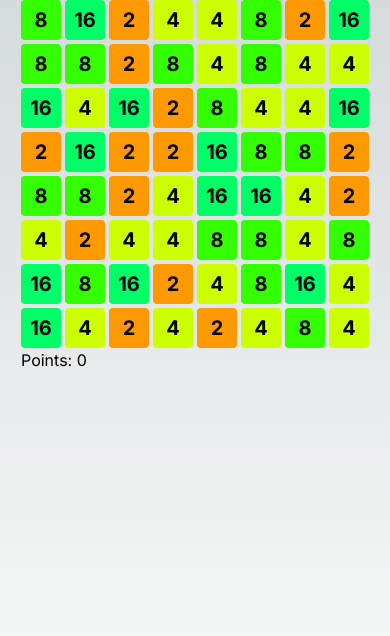
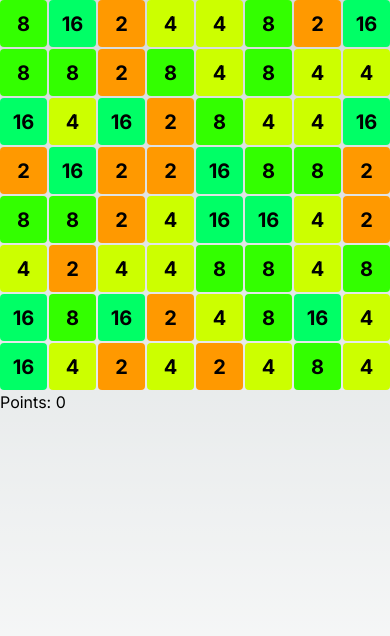
Before and after one commit to MikeBellika/tile-game, a Next.js app: page / in a window 390 px wide. Shown: the top 636 px of the page. Built offline with nearby package versions, Linux system fonts and the light colour scheme.

Commit message:
Make tiles bigger on mobile

```diff
--- a/components/Game.tsx
+++ b/components/Game.tsx
@@ -100,7 +100,7 @@ export default function Game() {
   return (
     <div className="flex flex-col">
       <main
-        className="grid w-fit grid-cols-8 grid-rows-8 items-center gap-1 sm:gap-4"
+        className="grid w-screen sm:w-full grid-cols-8 grid-rows-8 items-center gap-0.5 sm:gap-2 md:gap-3"
         ref={grid}
       >
         <AnimatePresence mode="popLayout">
@@ -119,7 +119,7 @@ export default function Game() {
                 }}
                 initial={{ y: -80 }}
                 animate={getExitTo({ x, y }) ?? { y: 0 }}
-                className={`size-10 sm:size-14 md:size-16 ${
+                className={`w-full sm:size-12 md:size-14 aspect-square ${
                   getExitTo({ x, y }) ? "z-0" : "z-10"
                 }`}
                 // drag
```
